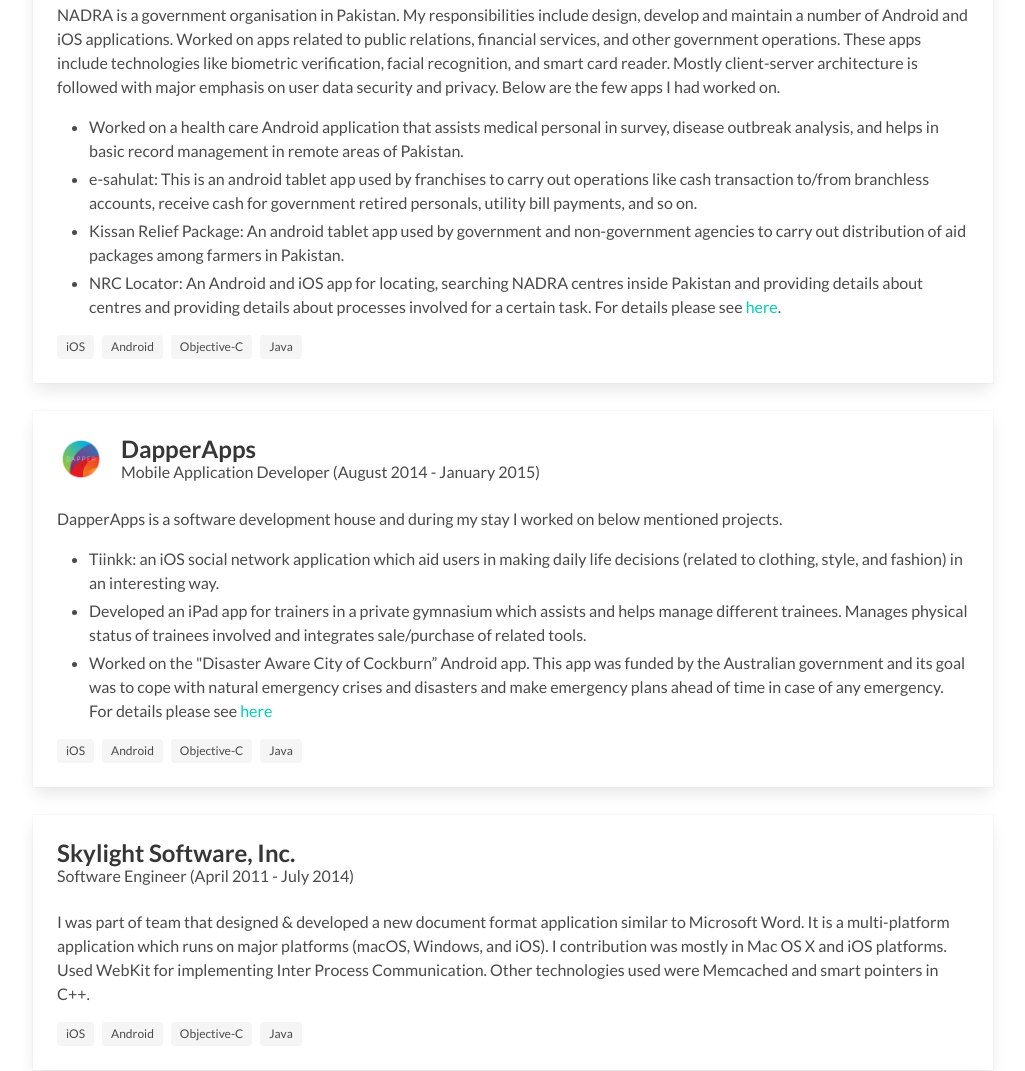
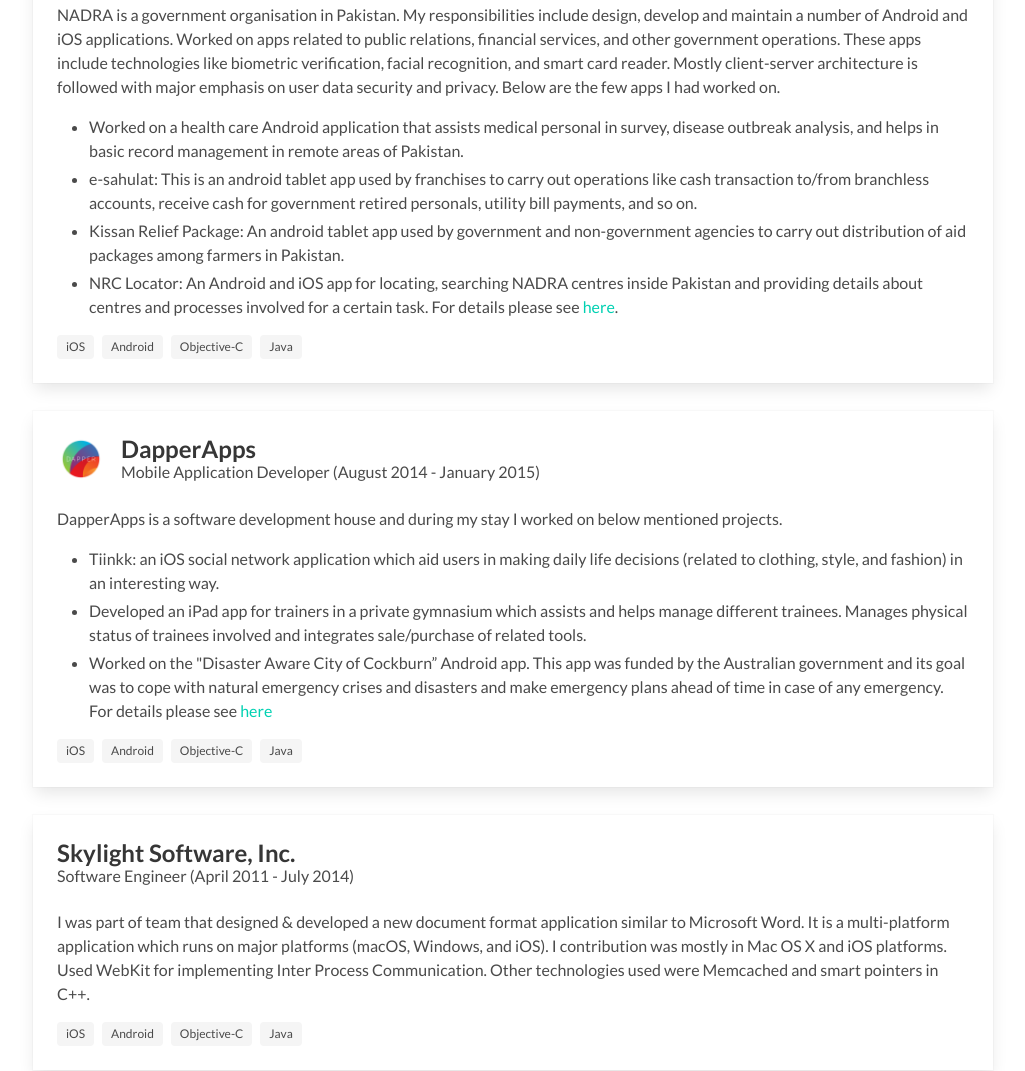
Before and after one commit to khurram18/khurram18.github.io, a plain HTML site: page index.html in a window 1280 px wide. Shown: the part 1475-2546 px from the top of the page, without its empty margins (127-1152 px from the left). Drawn offline with Linux system fonts and the light colour scheme.

Commit message:
Update description

```diff
--- a/index.html
+++ b/index.html
@@ -221,7 +221,7 @@
               <li>Worked on a health care Android application that assists medical personal in survey, disease outbreak analysis, and helps in basic record management in remote areas of Pakistan.</li>
               <li>e-sahulat: This is an android tablet app used by franchises to carry out operations like cash transaction to/from branchless accounts, receive cash for government retired personals, utility bill payments, and so on.</li>
               <li>Kissan Relief Package: An android tablet app used by government and non-government agencies to carry out distribution of aid packages among farmers in Pakistan.</li>
-              <li>NRC Locator: An Android and iOS app for locating, searching NADRA centres inside Pakistan and providing details about centres and providing details about processes involved for a certain task. For details please see <a href="https://bit.ly/2LAONXL" target="_blank" >here</a>.</li>
+              <li>NRC Locator: An Android and iOS app for locating, searching NADRA centres inside Pakistan and providing details about centres and processes involved for a certain task. For details please see <a href="https://bit.ly/2LAONXL" target="_blank" >here</a>.</li>
             </ul>
             <div class="tags">
               <span class="tag">iOS</span>
@@ -988,7 +988,7 @@
         </div>
 
         <div class="content">
-          <p>An Android and iOS app for locating, searching NADRA centres inside Pakistan and providing details about centres and providing details about processes involved for a certain task. For details please see <a href="https://bit.ly/2LAONXL" target="_blank">here</a>.</p>
+          <p>An Android and iOS app for locating, searching NADRA centres inside Pakistan and providing details about centres and processes involved for a certain task. For details please see <a href="https://bit.ly/2LAONXL" target="_blank">here</a>.</p>
           <div class="tags">
             <span class="tag">iOS</span>
             <span class="tag">Android</span>
@@ -1051,7 +1051,7 @@
         </div>
 
         <div class="content">
-          <p>This is an Android app which provides you with your personalised twitter analytics, these include followers, followings, followings, favourites and lists. The app can be found <a href="https://bit.ly/2Qpe07n" target="_blank">here</a>.</p>
+          <p>This is an Android app which provides user personalised twitter analytics, these include followers, followings, followings, favourites and lists. The app can be found <a href="https://bit.ly/2Qpe07n" target="_blank">here</a>.</p>
           <div class="tags">
             <span class="tag">Android</span>
             <span class="tag">Kotlin</span>
```
